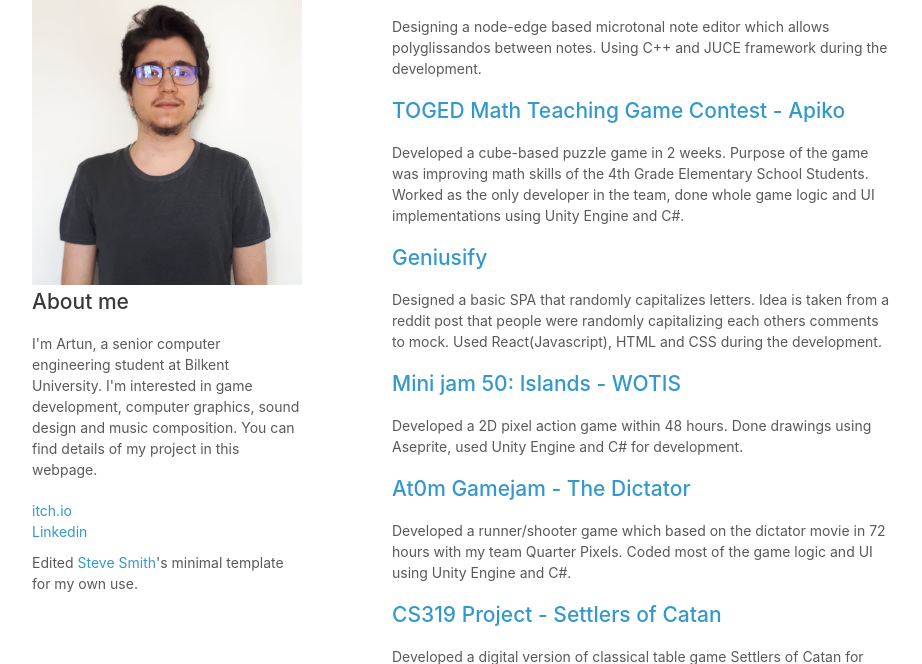
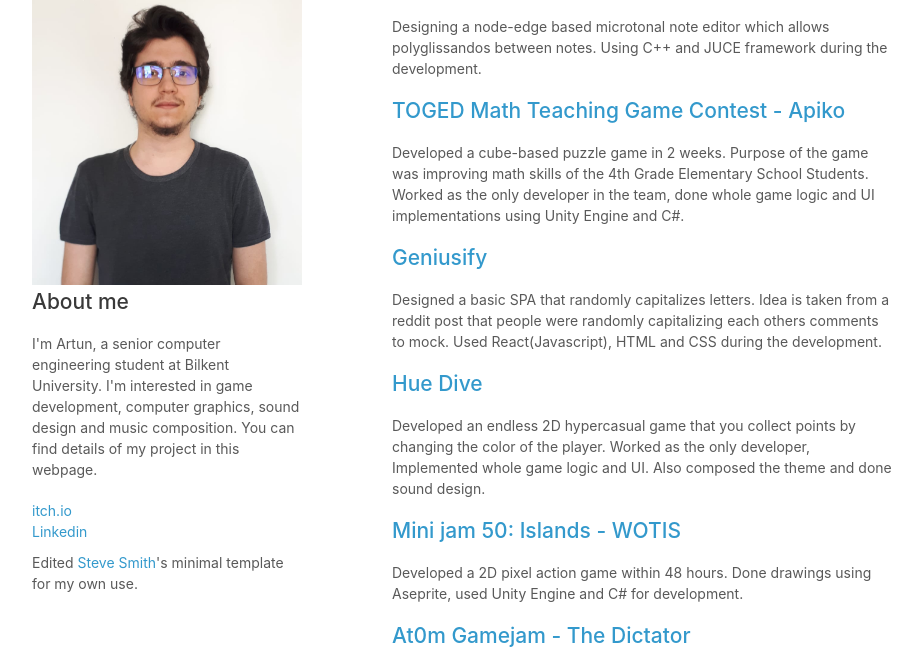
Before and after one commit to Artunn/artunn.github.io, a plain HTML site: page index.html in a window 1280 px wide. Shown: the part 136-800 px from the top of the page, without its empty margins (178-1100 px from the left). Drawn offline with Linux system fonts and the light colour scheme.

Commit message:
added hue dive

```diff
--- a/index.html
+++ b/index.html
@@ -33,11 +33,16 @@
         <p>Designing a node-edge based microtonal note editor which allows polyglissandos between notes. Using C++ and JUCE framework during the development.</p>
 
         <h2><a href="https://bitherto-unknown.itch.io/apiko">TOGED Math Teaching Game Contest - Apiko</a></h2>
-      <p>Developed a cube-based puzzle game in 2 weeks. Purpose of the game was improving math skills of the 4th Grade Elementary School Students. Worked as the only developer in the team,
-        done whole game logic and UI implementations using Unity Engine and C#.</p>
+        <p>
+            Developed a cube-based puzzle game in 2 weeks. Purpose of the game was improving math skills of the 4th Grade Elementary School Students. Worked as the only developer in the team,
+            done whole game logic and UI implementations using Unity Engine and C#.
+        </p>
 
         <h2><a href="https://github.com/Artunn/geniusify">Geniusify</a></h2>
         <p>Designed a basic SPA that randomly capitalizes letters. Idea is taken from a reddit post that people were randomly capitalizing each others comments to mock. Used React(Javascript), HTML and CSS during the development.</p>
+
+        <h2><a href="https://artunn.itch.io/hue-dive">Hue Dive</a></h2>
+        <p>Developed an endless 2D hypercasual game that you collect points by changing the color of the player. Worked as the only developer, Implemented whole game logic and UI. Also composed the theme and done sound design.</p>
 
       <h2><a href="https://artunn.itch.io/wrathoftheislandslime">Mini jam 50: Islands - WOTIS</a></h2>
         <p>Developed a 2D pixel action game within 48 hours. Done drawings using Aseprite, used Unity Engine and C# for development.</p>
```
Lines whose indentation alone changed are shown as unchanged.
